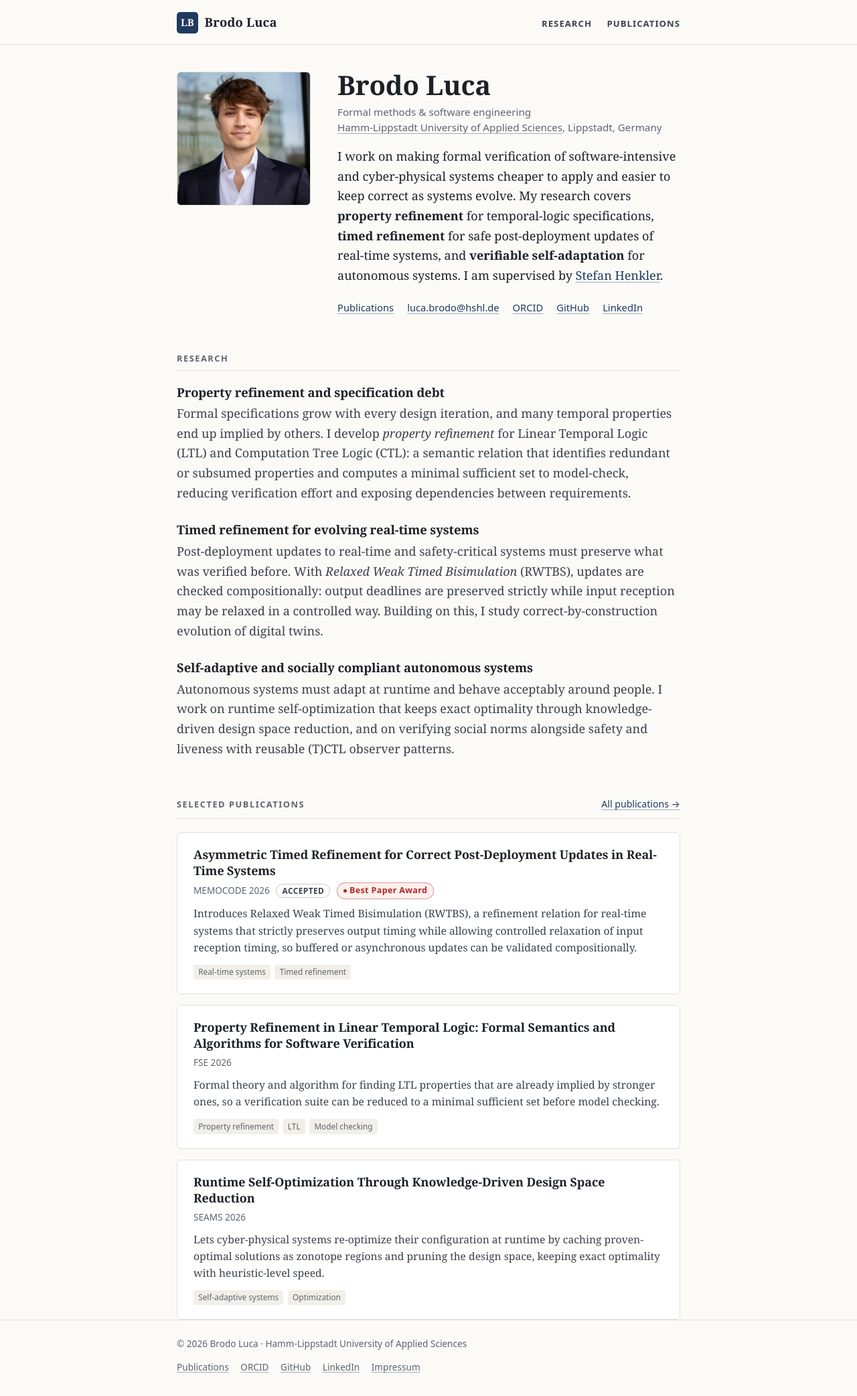
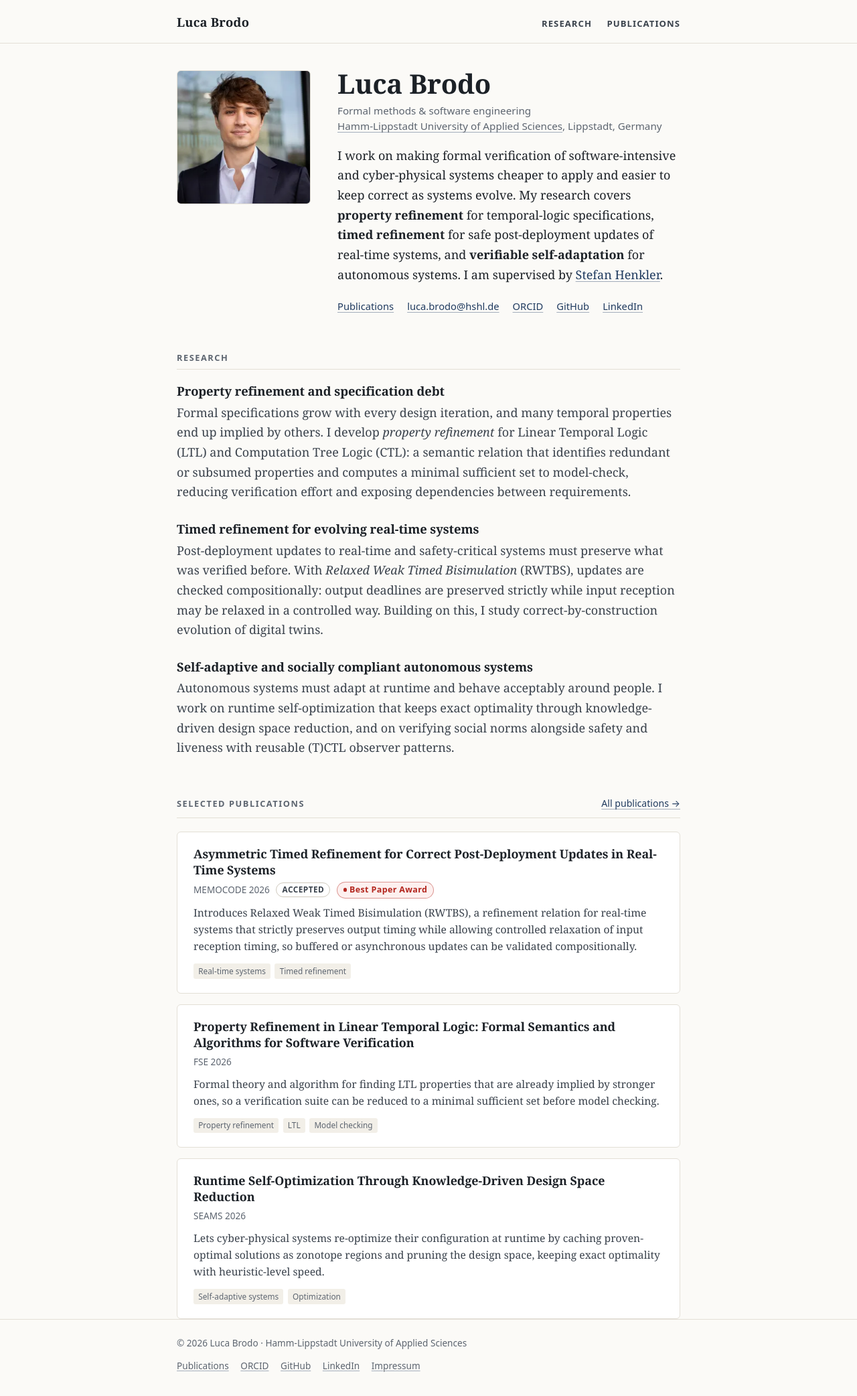
Before and after one commit to lucabrodohshl/lucabrodohshl, a Jekyll site: the page built from index.html, in a window 1280 px wide. Shown: the whole page at 67% size. Built offline with Jekyll 4.4.1, drawn with Linux system fonts in a browser that asks for light colours.

Commit message:
Restore 'Luca Brodo' in header and page heading; keep 'Brodo Luca' as tab title

```diff
--- a/_includes/footer.html
+++ b/_includes/footer.html
@@ -1,6 +1,6 @@
 <footer class="site-footer">
   <div class="wrap site-footer__inner">
-    <p>&copy; {{ site.time | date: "%Y" }} {{ site.title }} &middot; {{ site.author.affiliation }}</p>
+    <p>&copy; {{ site.time | date: "%Y" }} {{ site.author.name }} &middot; {{ site.author.affiliation }}</p>
     <ul class="site-footer__links">
       <li><a href="{{ '/publications/' | relative_url }}">Publications</a></li>
       <li><a href="{{ site.author.orcid }}" rel="me">ORCID</a></li>
--- a/_includes/header.html
+++ b/_includes/header.html
@@ -1,6 +1,6 @@
 <header class="site-header">
   <div class="wrap site-header__inner">
-    <a class="site-name" href="{{ '/' | relative_url }}"{% if page.url == "/" %} aria-current="page"{% endif %}><span class="logo" aria-hidden="true">LB</span><span>{{ site.title }}</span></a>
+    <a class="site-name" href="{{ '/' | relative_url }}"{% if page.url == "/" %} aria-current="page"{% endif %}>Luca Brodo</a>
     <nav class="site-nav" aria-label="Main">
       <ul>
         <li><a href="{{ '/' | relative_url }}#research"{% if page.url == "/" %} class="is-section"{% endif %}>Research</a></li>
--- a/assets/css/main.css
+++ b/assets/css/main.css
@@ -151,27 +151,7 @@ main:focus { outline: none; }
   text-decoration: none;
   letter-spacing: 0.01em;
 }
-.site-name {
-  display: inline-flex;
-  align-items: center;
-  gap: 0.6rem;
-}
 .site-name:hover { color: var(--accent); }
-.logo {
-  display: inline-grid;
-  place-items: center;
-  width: 2rem;
-  height: 2rem;
-  border-radius: 5px;
-  background: var(--accent);
-  color: var(--bg);
-  font-family: var(--serif);
-  font-size: 0.92rem;
-  font-weight: 700;
-  letter-spacing: 0.02em;
-  line-height: 1;
-}
-.site-header__inner { align-items: center; }
 
 .site-nav ul {
   display: flex;
--- a/index.html
+++ b/index.html
@@ -9,7 +9,7 @@ description: "Luca Brodo researches formal methods and software engineering at H
     <img src="{{ '/assets/img/luca-brodo-480.jpg' | relative_url }}" srcset="{{ '/assets/img/luca-brodo-240.jpg' | relative_url }} 240w, {{ '/assets/img/luca-brodo-480.jpg' | relative_url }} 480w" sizes="(min-width: 720px) 200px, 128px" width="480" height="480" alt="Portrait of Luca Brodo, smiling, in a dark blazer and white shirt in front of a glass building">
   </picture>
   <div class="intro__text">
-    <h1 id="intro-title">Brodo Luca</h1>
+    <h1 id="intro-title">Luca Brodo</h1>
     <p class="intro__role">Formal methods &amp; software engineering<br><a href="{{ site.author.affiliation_url }}">{{ site.author.affiliation }}</a>, Lippstadt, Germany</p>
     <p>I work on making formal verification of software-intensive and cyber-physical systems cheaper to apply and easier to keep correct as systems evolve. My research covers <strong>property refinement</strong> for temporal-logic specifications, <strong>timed refinement</strong> for safe post-deployment updates of real-time systems, and <strong>verifiable self-adaptation</strong> for autonomous systems. I am supervised by <a href="{{ site.author.supervisor.url }}">Stefan Henkler</a>.</p>
     <ul class="profile-links" aria-label="Profiles and contact">
```
